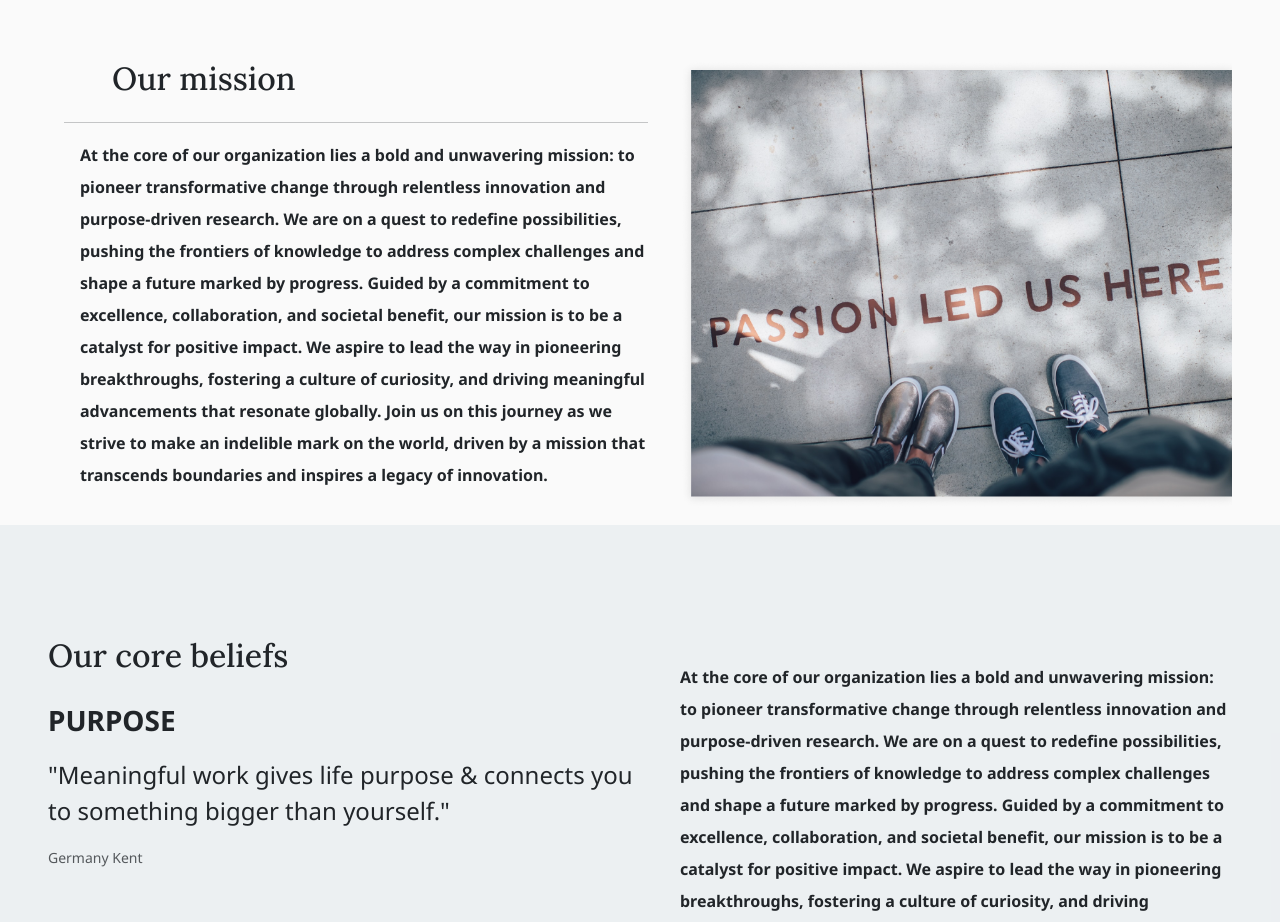
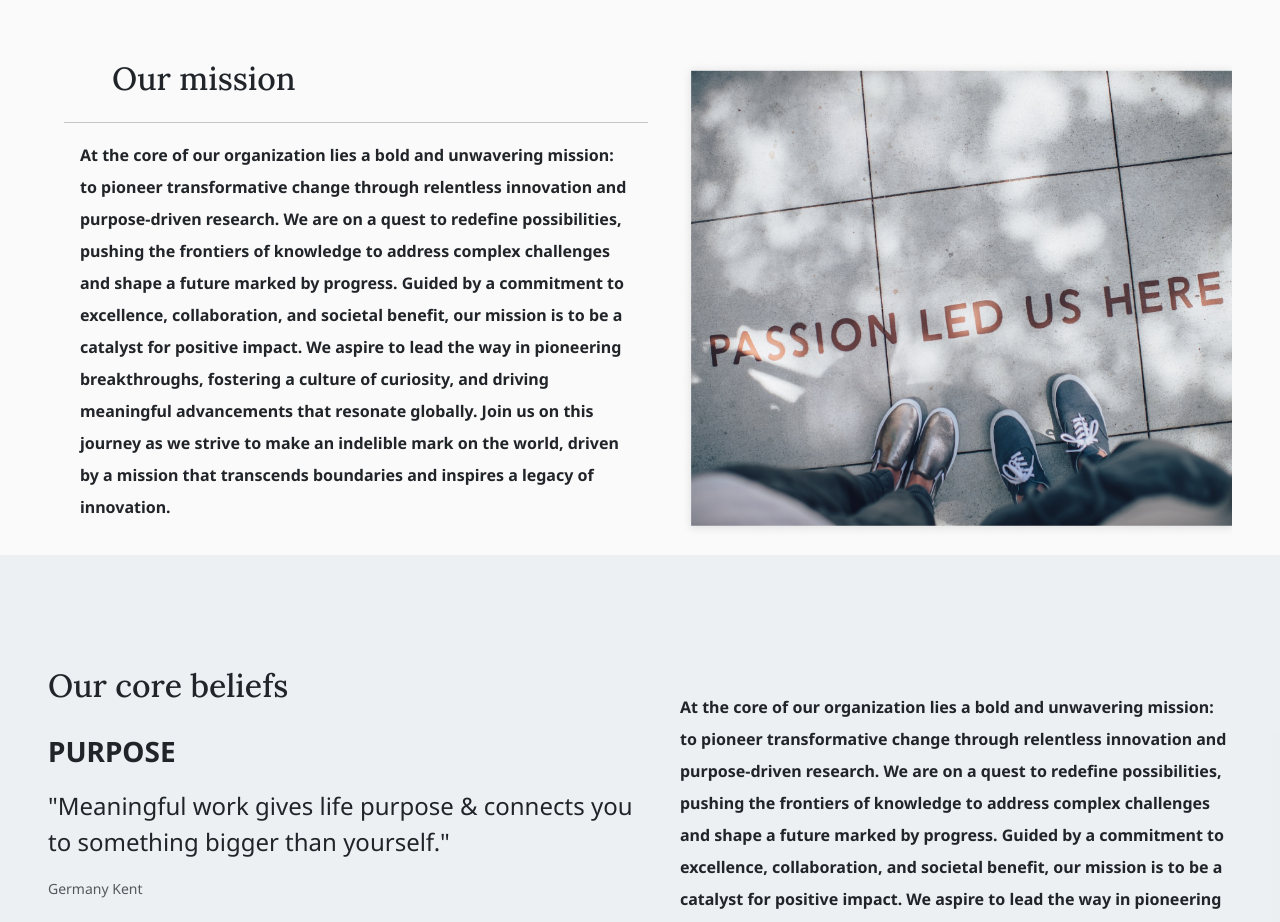
Before and after one commit to fpstj/2idrja_react_app, a React (Create React App) app: page / in a window 1280 px wide. Shown: the part 1300-2222 px from the top of the page. Built offline with nearby package versions, Linux system fonts and the light colour scheme.

Commit message:
fix text in OUR MISSION

```diff
--- a/src/components/ui/OurMission.jsx
+++ b/src/components/ui/OurMission.jsx
@@ -24,7 +24,7 @@ const OurMisiion = () => {
               {/* <---------------------lines---------------------> */}
             </div>
             <div className="ps-lg-5">
-              <p className="fw-bold fs-5 text-start ps-5 pb-5">
+              <p className="fw-bold fs-5 text-start ps-5 pb-5 pe-3 pe-md-0">
                 "Unleashing Innovation, Igniting Change: Where
                 <br />
                 Boundless Research Shapes a Limitless Future!"
@@ -55,7 +55,9 @@ const OurMisiion = () => {
           <div className="d-flex flex-column col-lg-6 p-3">
             <h2 className="ps-5">Our mission</h2>
             <hr />
-            <p className="ps-3  paragraph lh-lg">
+            <p
+              className="ps-3  paragraph lh-lg pe-3
+            ">
               At the core of our organization lies a bold and unwavering mission: to pioneer
               transformative change through relentless innovation and purpose-driven research. We
               are on a quest to redefine possibilities, pushing the frontiers of knowledge to
```
